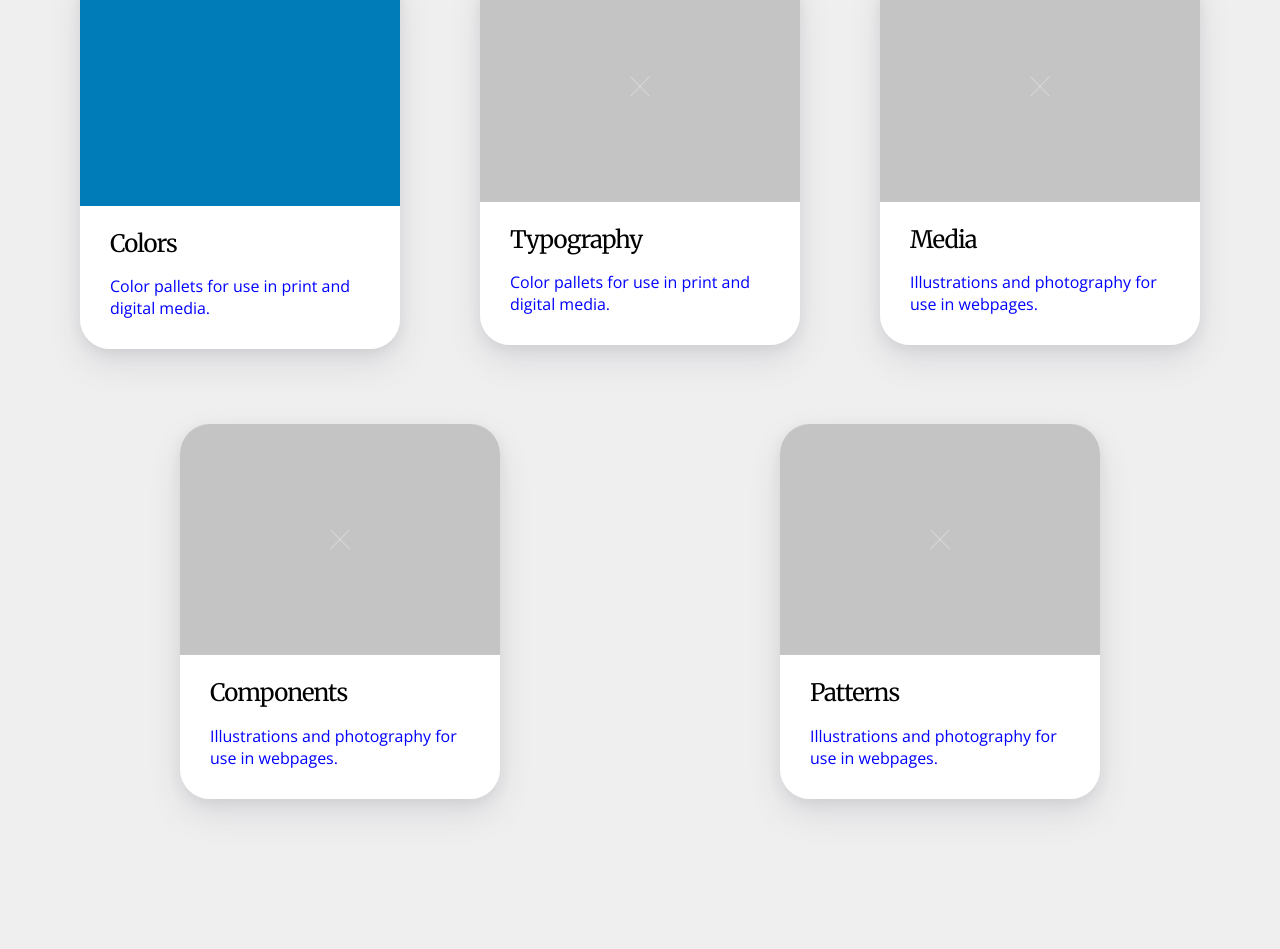
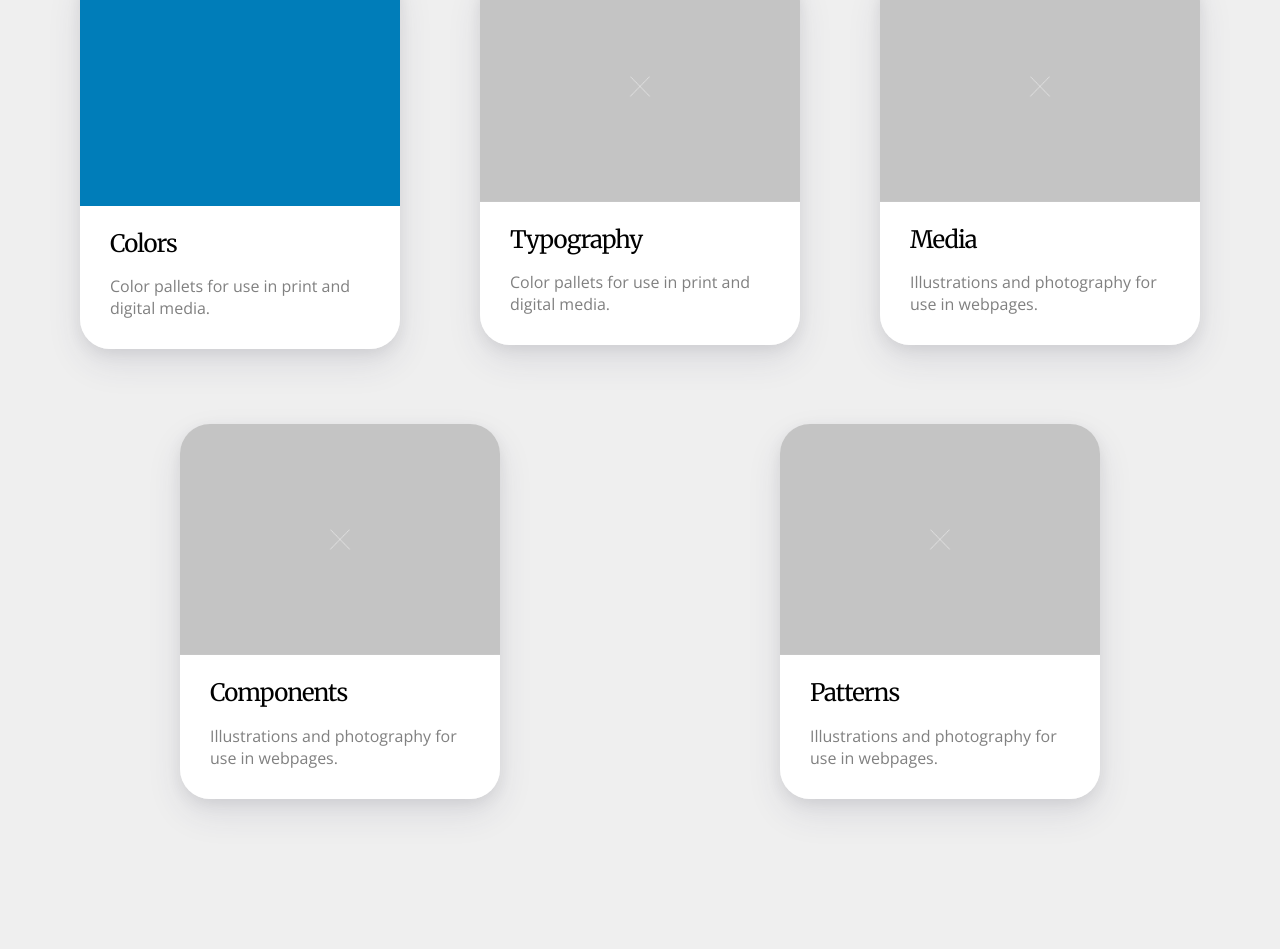
Before and after one commit to barnesy/ghost-ship, a Jekyll site: the page built from index.html, in a window 1280 px wide. Shown: the part 881-1830 px from the top of the page. Built offline with Jekyll 4.4.1, drawn with Linux system fonts in a browser that asks for light colours.

Commit message:
Update to a.card color

```diff
--- a/_sass/card.scss
+++ b/_sass/card.scss
@@ -51,6 +51,10 @@
     color: black;
     margin: 0.6rem 0 1.4rem;
   }
+}
+
+a.card {
+  color: grey;
 }
 
 a.card:hover{
```
